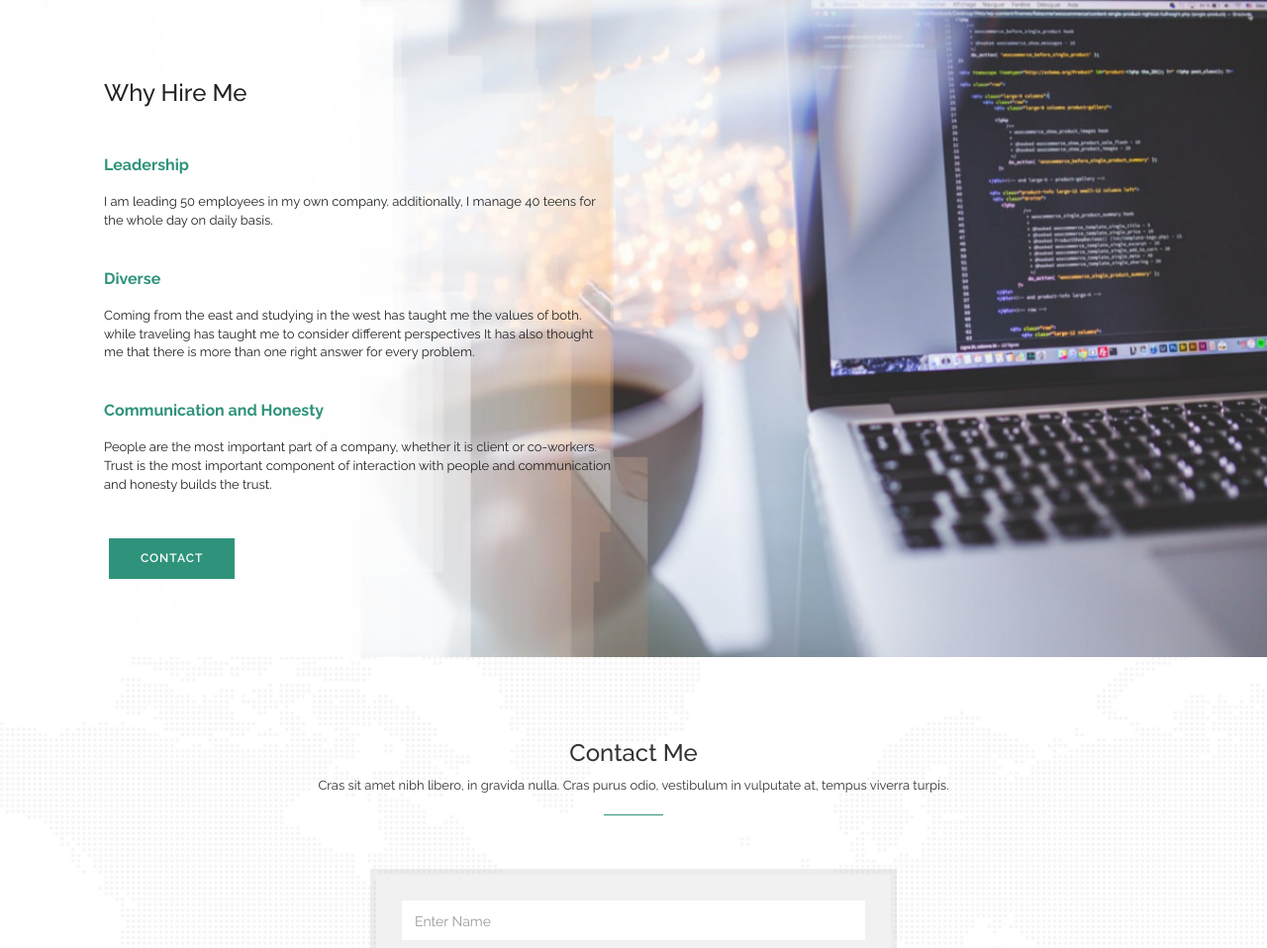
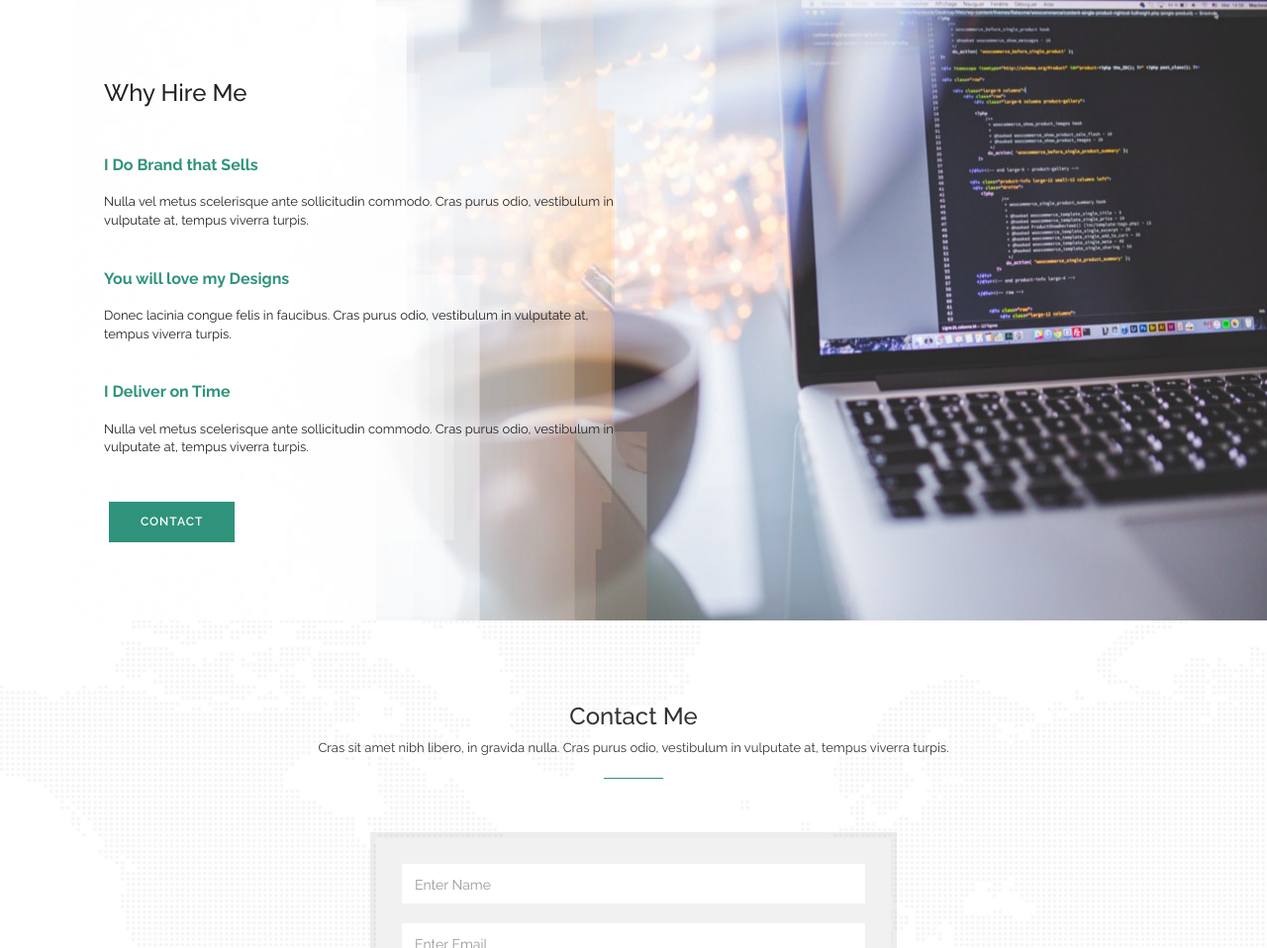
Before and after one commit to Sara3/sara3.github.io, a plain HTML site: page index.html in a window 1280 px wide. Shown: the part 2433-3391 px from the top of the page at 99% size. Drawn offline with nearby package versions, Linux system fonts and the light colour scheme.

Commit message:
Revert "this version works"
This reverts commit c0da2a9ce49a3a548e1bb23cf7871eed94bce359.

```diff
--- a/index.html
+++ b/index.html
@@ -230,17 +230,16 @@
                         <br>
                         <ul class="list-inline why-me">
                             <li>
-                                <h4>Leadership </h4>
-                                <p> I am leading 50 employees in my own company. additionally, I  manage 40 teens  for the whole day on daily basis.</p>
+                                <h4>I Do Brand that Sells</h4>
+                                <p>Nulla vel metus scelerisque ante sollicitudin commodo. Cras purus odio, vestibulum in vulputate at, tempus viverra turpis.</p>
                             </li>
                             <li>
-                                <h4>Diverse </h4>
-                                <p>Coming from the east and studying in the west has taught me the values of both. while traveling has taught me to consider different perspectives It has also thought me that there is more than one right answer for every problem.
-                                </p>
+                                <h4>You will love my Designs</h4>
+                                <p>Donec lacinia congue felis in faucibus. Cras purus odio, vestibulum in vulputate at, tempus viverra turpis.</p>
                             </li>
                             <li>
-                                <h4>Communication and Honesty </h4>
-                                <p>People are the most important part of a company, whether it is client or co-workers. Trust is the most important component of interaction with people and communication and honesty builds the trust. </p>
+                                <h4>I Deliver on Time</h4>
+                                <p>Nulla vel metus scelerisque ante sollicitudin commodo. Cras purus odio, vestibulum in vulputate at, tempus viverra turpis.</p>
                             </li>
                         </ul>
                         <a href="#tf-contact" class="btn btn-primary my-btn dark">Contact</a>
```
